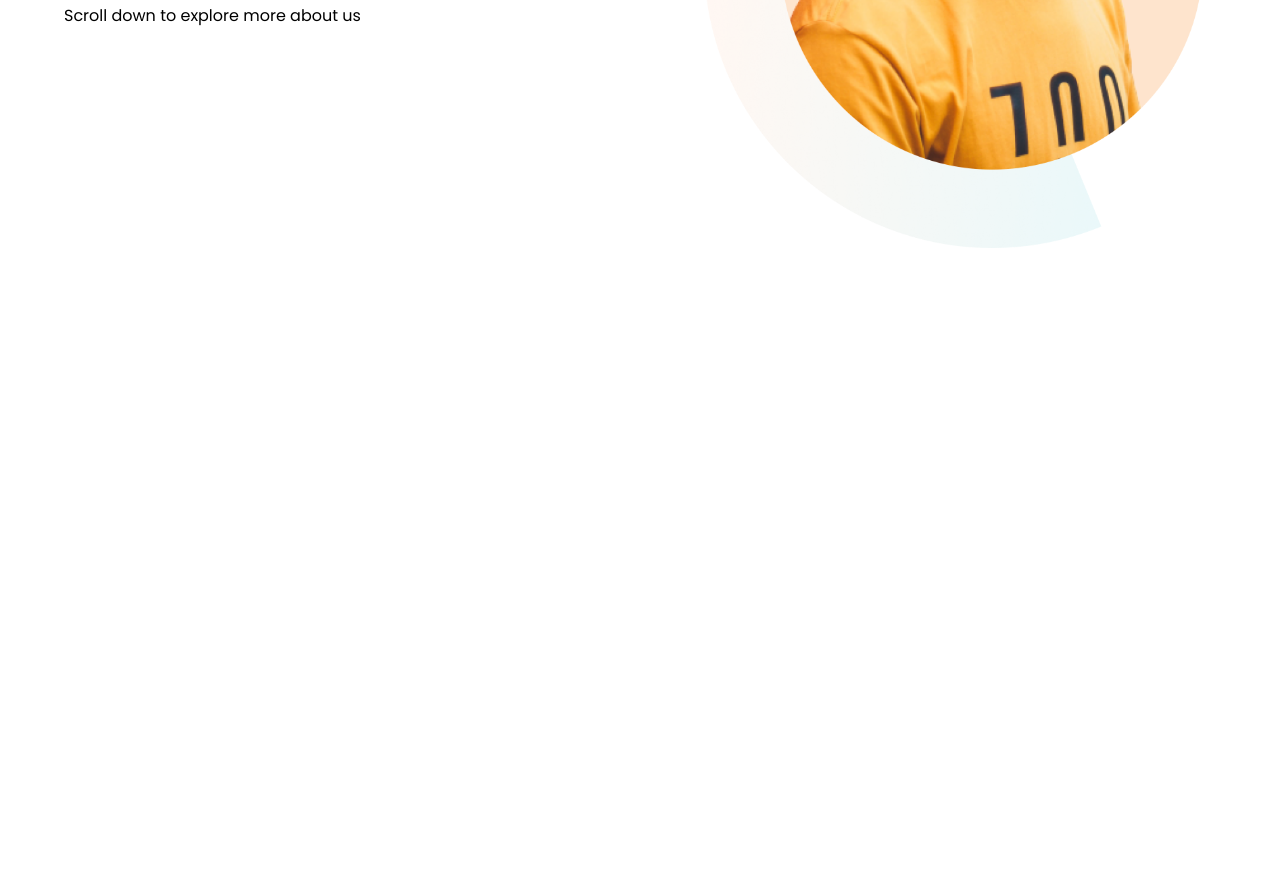
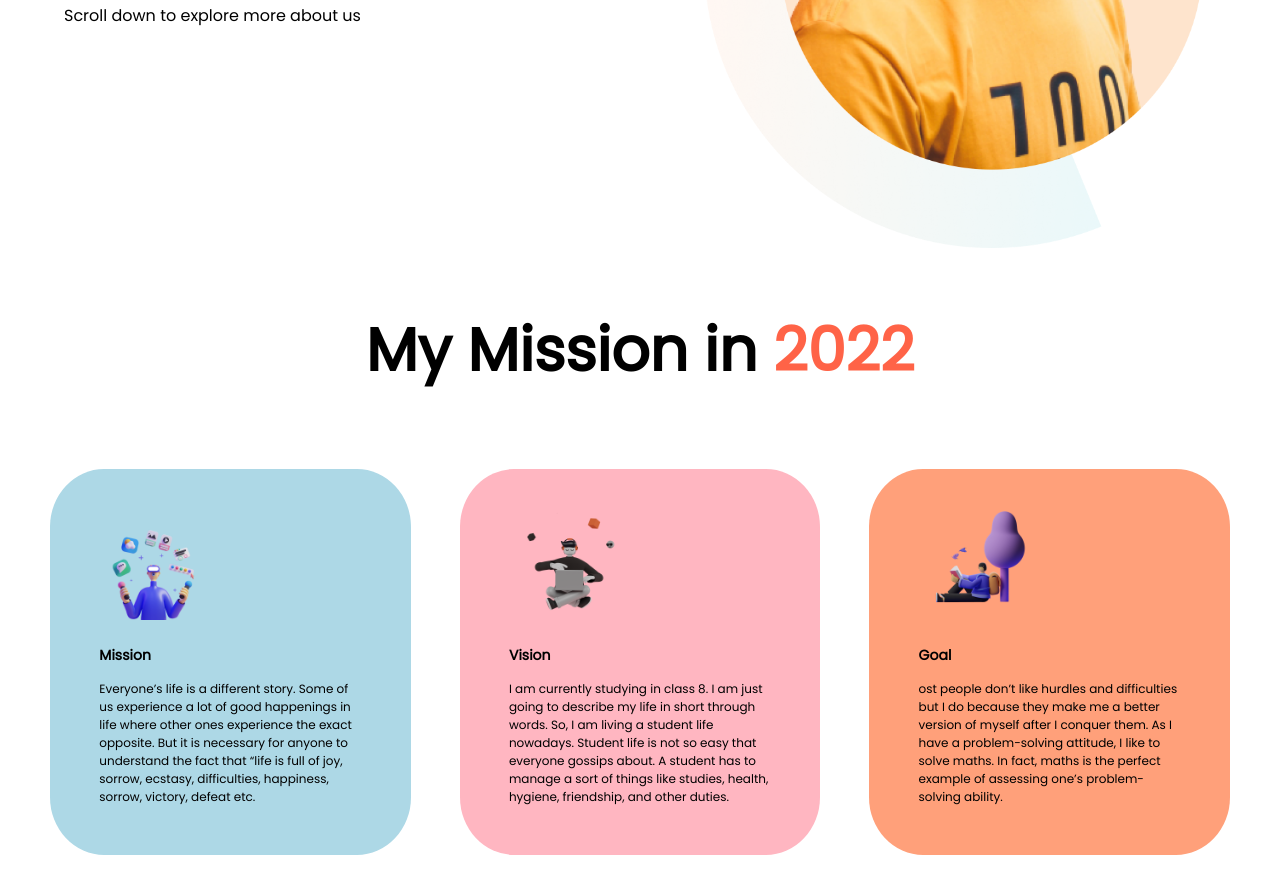
Before and after one commit to MH-Amik/My-assignment, a plain HTML site: page index.html in a window 1280 px wide. Shown: the part 486-1380 px from the top of the page. Before the commit the page ends 800 px from the top, so only its background shows below. Drawn offline with Linux system fonts and the light colour scheme.

Commit message:
mission-area

```diff
--- a/index.html
+++ b/index.html
@@ -24,6 +24,29 @@
             </div>
      </div>
     </header>
+    <section>
+        <h1 id="mission-header">My Mission in <span>2022</span></h1>
+        <div class="mission-area">
+
+            <div class="mission-item mission">
+                <img src="images/illustrators/illustrator-1.png" alt="" srcset="">
+                <h3>Mission</h3>
+                <p>
+                    Everyone’s life is a different story. Some of us experience a lot of good happenings in life where other ones experience the exact opposite. But it is necessary for anyone to understand the fact that “life is full of joy, sorrow, ecstasy, difficulties, happiness, sorrow, victory, defeat etc.
+                </p>
+            </div>
+            <div class="mission-item vission">
+                <img src="images/illustrators/illustrator-2.png" alt="">
+                <h3>Vision</h3>
+                <p>I am currently studying in class 8. I am just going to describe my life in short through words. So, I am living a student life nowadays. Student life is not so easy that everyone gossips about. A student has to manage a sort of things like studies, health, hygiene, friendship, and other duties.</p>
+            </div>
+            <div class="mission-item goal">
+                <img src="images/illustrators/illustrator-3.png" alt="" srcset="">
+                <h3>Goal</h3>
+                <p>ost people don’t like hurdles and difficulties but I do because they make me a better version of myself after I conquer them. As I have a problem-solving attitude, I like to solve maths. In fact, maths is the perfect example of assessing one’s problem-solving ability.</p>
+            </div>
+        </div>
+    </section>
 
 </body>
 </html>
--- a/style.css
+++ b/style.css
@@ -15,7 +15,7 @@ padding: 0;
     font-size: 50px;
     border-left: 4px solid tomato;
 }
-.focus-item span{
+ span{
     color: tomato;
 }
 .intro{
@@ -32,3 +32,31 @@ padding: 0;
     width: 100%;
     height: fit-content;
 }
+.mission-area{
+    display: flex;
+    margin: 2% 2%;
+}
+#mission-header{
+    font-size: 60px;
+    text-align: center;
+}
+.mission-item{
+    width: 30%;
+    padding: 3% 4%;
+    font-size: 12px;
+    border-radius: 15%;
+    margin: 2%;
+}
+.mission-item img{
+    width: auto;
+    height: 10em;
+}
+.mission{
+    background-color: lightblue;
+}
+.vission{
+    background-color: lightpink;
+}
+.goal{
+    background-color: lightsalmon;
+}
```
